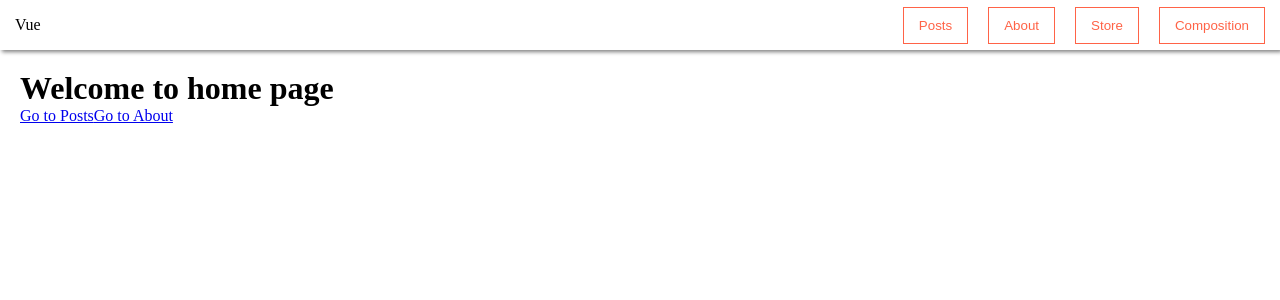
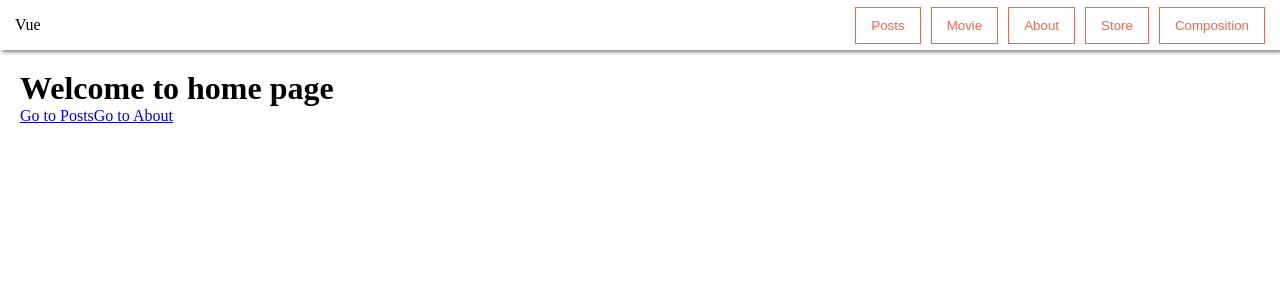
Before and after one commit to svmoskalyov/vue-lesson-01, a Vue app: page / in a window 1280 px wide. Shown: the top 300 px of the page. Built offline with nearby package versions, Linux system fonts and the light colour scheme.

Commit message:
Update Navbar.vue

```diff
--- a/src/components/Navbar.vue
+++ b/src/components/Navbar.vue
@@ -3,14 +3,17 @@
     <div @click="$router.push('/')">Vue</div>
     <div class="navbar__btns">
       <my-button @click="$router.push('/posts')">Posts</my-button>
-      <my-button style="margin-left: 20px" @click="$router.push('/about')">
+      <my-button style="margin-left: 10px" @click="$router.push('/movie')">
+        Movie
+      </my-button>
+      <my-button style="margin-left: 10px" @click="$router.push('/about')">
         About
       </my-button>
-      <my-button style="margin-left: 20px" @click="$router.push('/store')">
+      <my-button style="margin-left: 10px" @click="$router.push('/store')">
         Store
       </my-button>
       <my-button
-        style="margin-left: 20px"
+        style="margin-left: 10px"
         @click="$router.push('/composition')"
       >
         Composition
```
